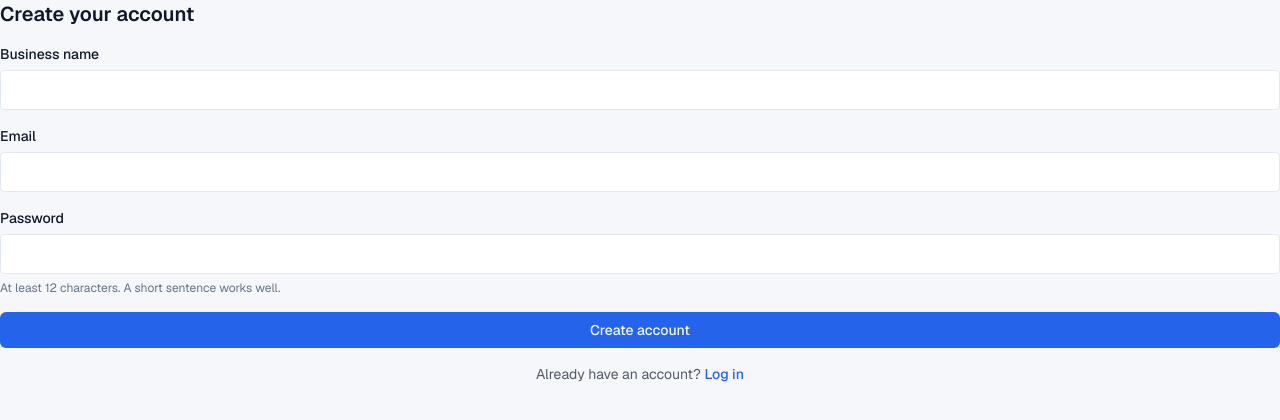
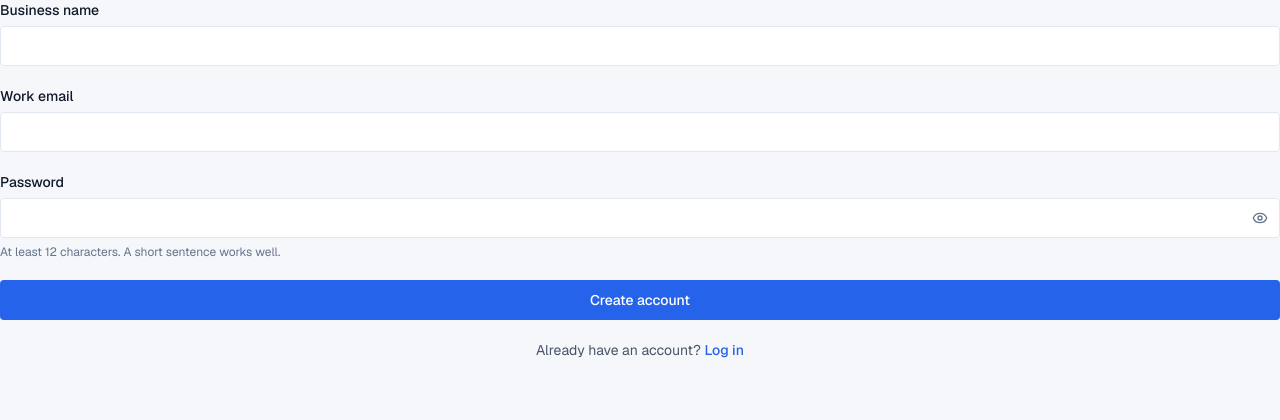
Before and after one commit to aidan-g-barends/ledgersense, a Next.js app in the folder frontend/: page /register in a window 1280 px wide. Shown: the top 420 px of the page. Built offline with nearby package versions, Linux system fonts and the light colour scheme.

Commit message:
restyke regsiter form

```diff
--- a/frontend/src/components/auth/register-form.tsx
+++ b/frontend/src/components/auth/register-form.tsx
@@ -5,6 +5,8 @@ import { useRouter } from "next/navigation";
 import { useState } from "react";
 import { api, ApiError } from "@/lib/api";
 import { Field } from "./field";
+import { FormError } from "./form-error";
+import { SubmitButton } from "./submit-button";
 
 export function RegisterForm() {
   const router = useRouter();
@@ -18,7 +20,7 @@ export function RegisterForm() {
     e.preventDefault();
     setError(null);
 
-    // WHY check here too: instant feedback. The backend still enforces it (never trust the client).
+    // Instant feedback. The backend still enforces this (never trust the client).
     if (password.length < 12) {
       setError("Password must be at least 12 characters.");
       return;
@@ -27,7 +29,6 @@ export function RegisterForm() {
     setSubmitting(true);
     try {
       await api("/auth/register", { method: "POST", body: { businessName, email, password } });
-      // Register doesn't log you in, so log in straight after with the same details
       await api("/auth/login", { method: "POST", body: { email, password } });
       router.replace("/");
     } catch (err) {
@@ -37,9 +38,7 @@ export function RegisterForm() {
   }
 
   return (
-    <form onSubmit={handleSubmit} className="space-y-4" noValidate>
-      <h1 className="text-xl font-semibold text-fg">Create your account</h1>
-
+    <form onSubmit={handleSubmit} className="space-y-5" noValidate>
       <Field
         id="businessName"
         label="Business name"
@@ -47,32 +46,24 @@ export function RegisterForm() {
         value={businessName}
         onChange={setBusinessName}
       />
-      <Field id="email" label="Email" type="email" autoComplete="email" value={email} onChange={setEmail} />
+      <Field id="email" label="Work email" type="email" autoComplete="email" value={email} onChange={setEmail} />
       <Field
         id="password"
         label="Password"
-        type="password"
         autoComplete="new-password"
         value={password}
         onChange={setPassword}
         hint="At least 12 characters. A short sentence works well."
+        revealable
       />
 
-      {error && (
-        <p role="alert" className="text-sm text-critical">
-          {error}
-        </p>
-      )}
+      <FormError message={error} />
 
-      <button
-        type="submit"
-        disabled={submitting}
-        className="w-full rounded-md bg-primary px-4 py-2 text-sm font-medium text-canvas disabled:opacity-60"
-      >
-        {submitting ? "Creating account…" : "Create account"}
-      </button>
+      <SubmitButton busy={submitting} busyText="Creating your account…">
+        Create account
+      </SubmitButton>
 
-      <p className="text-center text-sm text-fg/70">
+      <p className="text-center text-sm text-fg-muted">
         Already have an account?{" "}
         <Link href="/login" className="font-medium text-primary underline-offset-4 hover:underline">
           Log in
```
